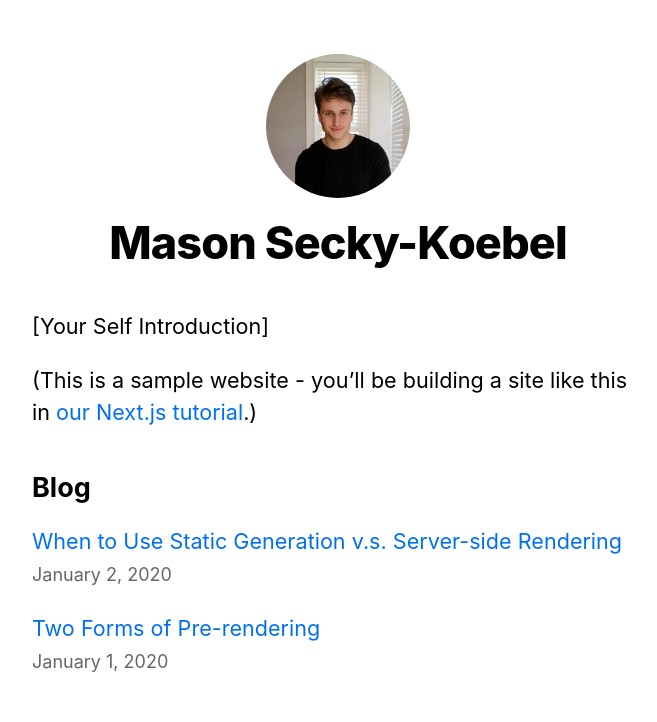
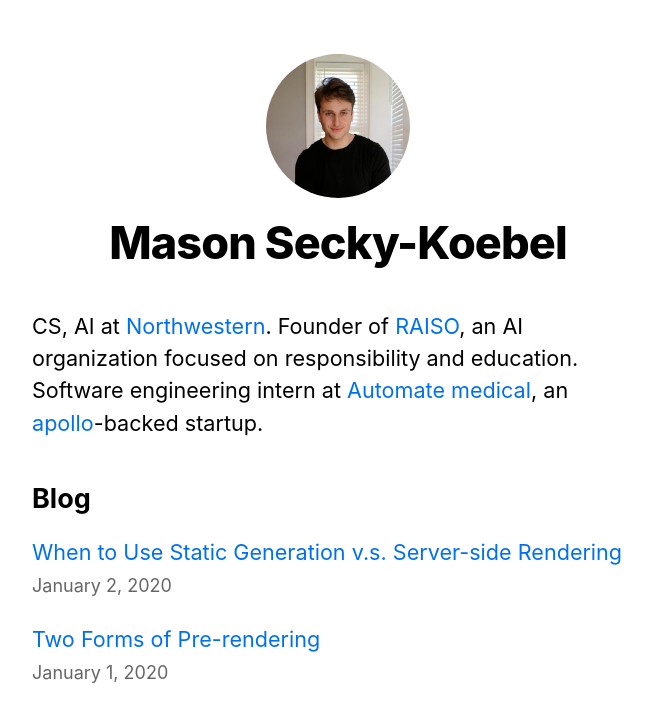
Before and after one commit to mseckykoebel/website, a Next.js app: page / in a window 1280 px wide. Shown: the top 722 px of the page, without its empty margins (302-959 px from the left). Built offline with nearby package versions, Linux system fonts and the light colour scheme.

Commit message:
updated personal details

```diff
--- a/pages/index.js
+++ b/pages/index.js
@@ -12,10 +12,25 @@ export default function Home({ allPostsData }) {
         <title>{siteTitle}</title>
       </Head>
       <section className={utilStyles.headingMd}>
-        <p>[Your Self Introduction]</p>
         <p>
-          (This is a sample website - you’ll be building a site like this in{" "}
-          <a href="https://nextjs.org/learn">our Next.js tutorial</a>.)
+          CS, AI at{" "}
+          <Link href="https://northwestern.edu">
+            <a target="_blank">Northwestern</a>
+          </Link>
+          . Founder of{" "}
+          <Link href="https://raiso.org">
+            <a target="_blank">RAISO</a>
+          </Link>
+          , an AI organization focused on responsibility and education. Software
+          engineering intern at{" "}
+          <Link href="https://www.automatemedical.com/">
+            <a target="_blank">Automate medical</a>
+          </Link>
+          , an{" "}
+          <Link href="http://www.apolloprojects.com/">
+            <a target="_blank">apollo</a>
+          </Link>
+          -backed startup.
         </p>
       </section>
       <section className={`${utilStyles.headingMd} ${utilStyles.padding1px}`}>
```
